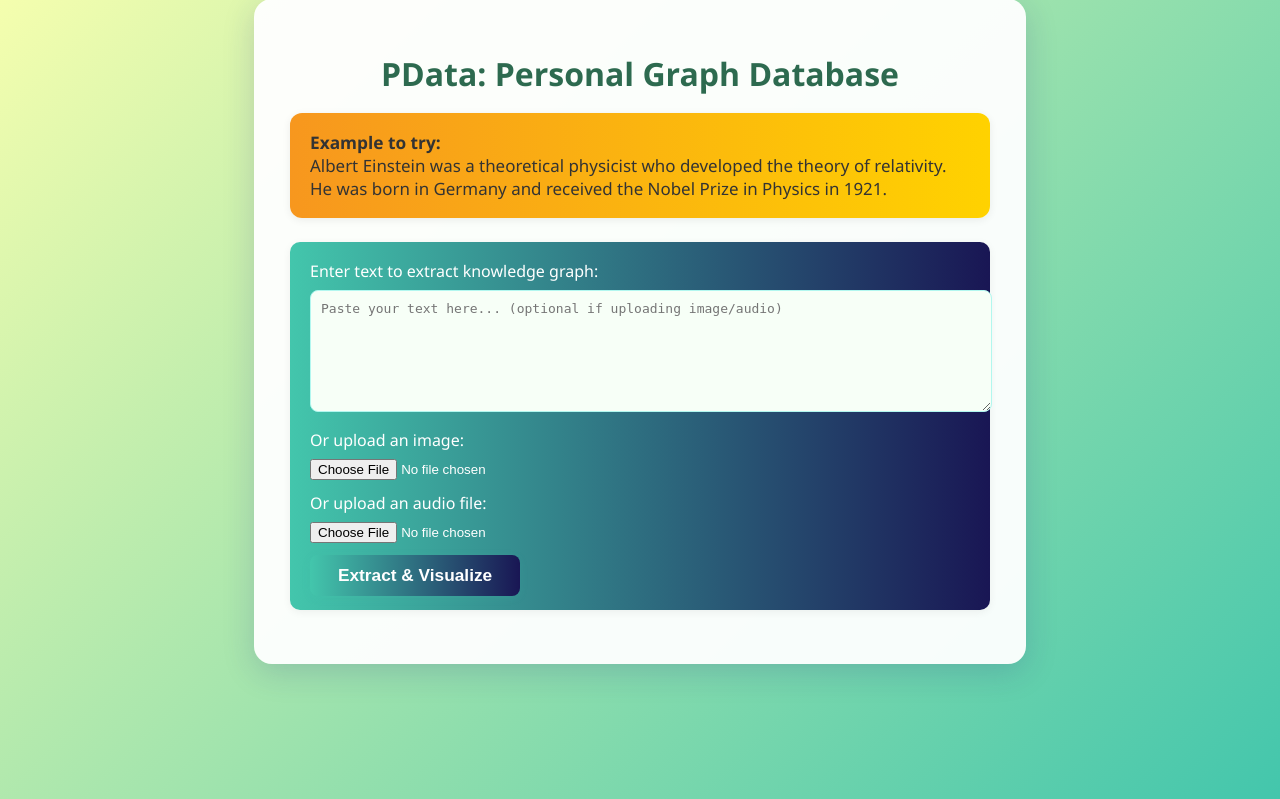
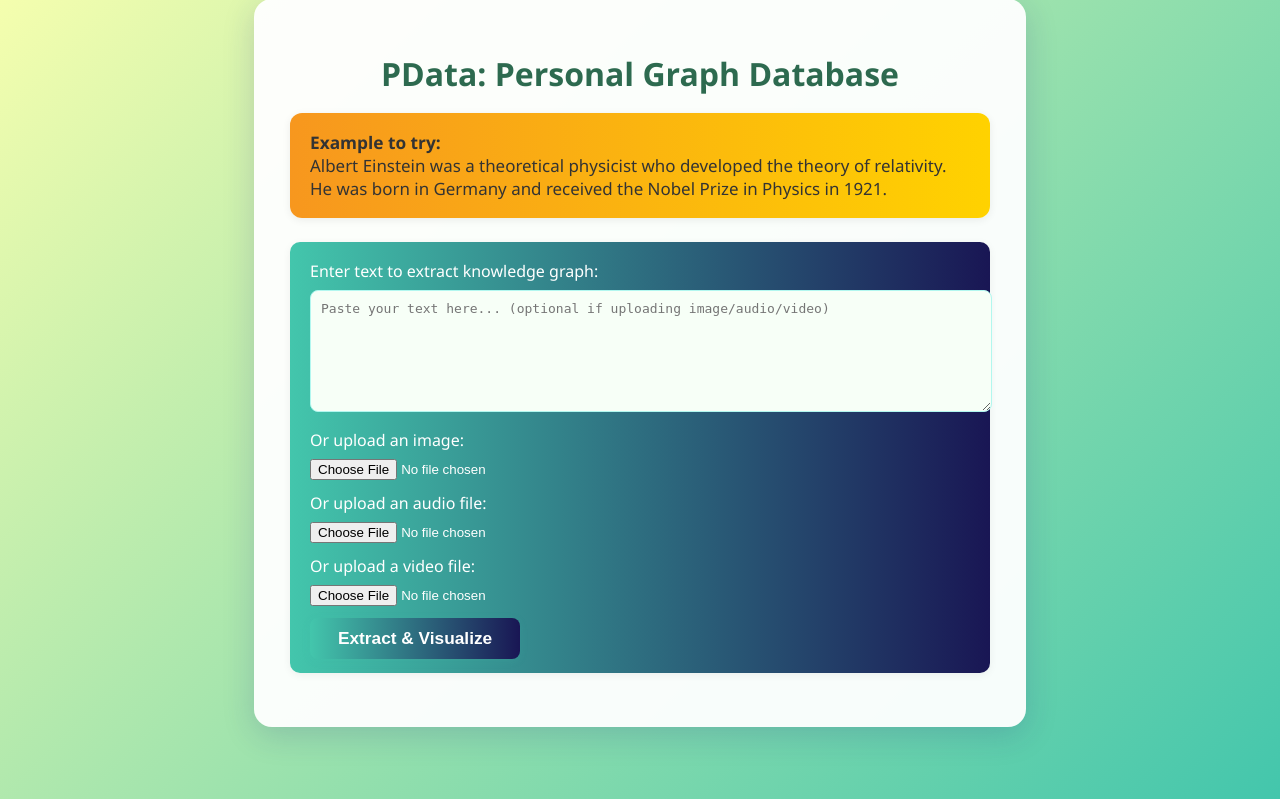
Before and after one commit to Neal-wu/PData, a FastAPI app: page / in a window 1280 px wide. Shown: the part 41-840 px from the top of the page. Run offline with FastAPI, Linux system fonts and the light colour scheme.

Commit message:
Add video input support with frame extraction and processing

```diff
--- a/main.py
+++ b/main.py
@@ -10,6 +10,7 @@ import os
 import gc
 import re
 from dotenv import load_dotenv
+import cv2
 
 # Load environment variables from .env file
 load_dotenv()
@@ -30,7 +31,6 @@ MODEL_NAME = "google/gemma-3n-E2B-it"
 HF_TOKEN = os.getenv("HF_TOKEN")  # Set this environment variable with your HF token
 
 device = torch.device("cuda:0" if torch.cuda.is_available() else "cpu")
-
 # --- Model Loading ---
 # Note: This will download the model on first run, which may take some time.
 # Ensure you have enough disk space.
@@ -129,7 +129,8 @@ async def process_multimodal(
     request: Request,
     text: str = Form(None),
     image: UploadFile = File(None),
-    audio: UploadFile = File(None)
+    audio: UploadFile = File(None),
+    video: UploadFile = File(None)
 ):
     """
     Processes text, image, and/or audio input using Gemma 3n model.
@@ -138,10 +139,11 @@ async def process_multimodal(
     has_text = bool(text and text.strip())
     has_image = bool(image and image.filename and image.filename.strip())
     has_audio = bool(audio and audio.filename and audio.filename.strip())
+    has_video = bool(video and video.filename and video.filename.strip())
 
     # Check if any input is provided
-    if not any([has_text, has_image, has_audio]):
-        return HTMLResponse(content="<p style='color: red;'>Please provide text, image, or audio input.</p>", status_code=400)
+    if not any([has_text, has_image, has_audio, has_video]):
+        return HTMLResponse(content="<p style='color: red;'>Please provide text, image, audio, or video input.</p>", status_code=400)
 
     # Validate file types
     if has_image and not image.content_type.startswith('image/'):
@@ -150,9 +152,12 @@ async def process_multimodal(
     if has_audio and not audio.content_type.startswith('audio/'):
         return HTMLResponse(content="<p style='color: red;'>Error: Uploaded file is not a valid audio file.</p>", status_code=400)
 
+    if has_video and not video.content_type.startswith('video/'):
+        return HTMLResponse(content="<p style='color: red;'>Error: Uploaded file is not a valid video file.</p>", status_code=400)
+
     try:
         # Process files and extract triples
-        triples = await process_inputs(text, image, audio, has_text, has_image, has_audio)
+        triples = await process_inputs(text, image, audio, video, has_text, has_image, has_audio, has_video)
 
         # Add triples to the graph
         for subj, pred, obj in triples:
@@ -168,8 +173,8 @@ async def process_multimodal(
         return HTMLResponse(content=f"<p style='color: red;'>Error getting triples and graph: {str(e)}</p>", status_code=400)
 
 
-async def process_inputs(text: str, image: UploadFile, audio: UploadFile,
-                        has_text: bool, has_image: bool, has_audio: bool) -> list[tuple[str, str, str]]:
+async def process_inputs(text: str, image: UploadFile, audio: UploadFile, video: UploadFile,
+                        has_text: bool, has_image: bool, has_audio: bool, has_video: bool) -> list[tuple[str, str, str]]:
     """
     Unified function to process all input combinations and extract triples.
     """
@@ -179,6 +184,7 @@ async def process_inputs(text: str, image: UploadFile, audio: UploadFile,
     # Prepare inputs for the unified function
     image_path = None
     audio_path = None
+    video_path = None
 
     if has_image:
         print("has image")
@@ -203,17 +209,34 @@ async def process_inputs(text: str, image: UploadFile, audio: UploadFile,
             print(f"DEBUG: Temporary file exists: {os.path.exists(audio_path)}")
             print(f"DEBUG: Temporary file size: {os.path.getsize(audio_path)} bytes")
 
+    if has_video:
+        # Save video to temporary file
+        print("has video")
+        video_bytes = await video.read()
+        print(f"DEBUG: Video file size: {len(video_bytes)} bytes")
+        print(f"DEBUG: Video file name: {video.filename}")
+        print(f"DEBUG: Video content type: {video.content_type}")
+
+        with tempfile.NamedTemporaryFile(suffix=".mp4", delete=False) as temp_file:
+            temp_file.write(video_bytes)
+            video_path = temp_file.name
+            print(f"DEBUG: Video saved to temporary file: {video_path}")
+            print(f"DEBUG: Temporary file exists: {os.path.exists(video_path)}")
+            print(f"DEBUG: Temporary file size: {os.path.getsize(video_path)} bytes")
+
     try:
         print(f"DEBUG: Calling extract_triples_unified with:")
         print(f"DEBUG: - text: {text if has_text else None}")
         print(f"DEBUG: - image_path: {image_path}")
         print(f"DEBUG: - audio_path: {audio_path}")
+        print(f"DEBUG: - video_path: {video_path}")
 
         # Use the unified extraction function
         result = extract_triples_unified(
             text=text if has_text else None,
             image_path=image_path,
-            audio_path=audio_path
+            audio_path=audio_path,
+            video_path=video_path
         )
         print(f"DEBUG: extract_triples_unified returned: {result}")
         return result
@@ -226,10 +249,13 @@ async def process_inputs(text: str, image: UploadFile, audio: UploadFile,
             if audio_path and os.path.exists(audio_path):
                 os.unlink(audio_path)
                 print(f"DEBUG: Cleaned up audio file: {audio_path}")
+            if video_path and os.path.exists(video_path):
+                os.unlink(video_path)
+                print(f"DEBUG: Cleaned up video file: {video_path}")
         except Exception as e:
             print(f"DEBUG: Error during cleanup: {e}")
 
-def extract_triples_unified(text: str = None, image_path: str = None, audio_path: str = None) -> list[tuple[str, str, str]]:
+def extract_triples_unified(text: str = None, image_path: str = None, audio_path: str = None, video_path: str = None) -> list[tuple[str, str, str]]:
     """
     Unified function to extract knowledge triples from any combination of text, image, and audio.
     Uses Gemma 3n model for all processing.
@@ -266,15 +292,95 @@ def extract_triples_unified(text: str = None, image_path: str = None, audio_path
 
         if image_path:
             # Process image using Gemma 3n
-            messages = [{
+            image = resize_image(image_path)
+            messages = [
+              {
+                "role": "system",
+                "content": [{"type": "text", "text": "You are a helpful assistant. Reply only with the answer to the question asked, and avoid using additional text in your response like 'here's the answer'."}]
+            },
+            {
                 "role": "user",
                 "content": [
-                    {"type": "image", "image": image_path},
+                    {"type": "image", "image": image},
                     {"type": "text", "text": "Descripe the image using Subject-verb-object sentences, avioding duplicate descriptions. Because we need to get knowledge triples (subject, predicate, object) from the description."}
                 ]
             }]
             image_text = generate(messages)
             prompt_parts.append(f"Image description: {image_text}")
+
+        if video_path:
+            print(f"DEBUG: Processing video file: {video_path}")
+
+            # Create frames directory if it doesn't exist
+            frames_dir = "frames"
+            if not os.path.exists(frames_dir):
+                os.makedirs(frames_dir)
+                print(f"DEBUG: Created frames directory: {frames_dir}")
+
+            # Extract frames from video
+            video_frames = extract_frames(video_path, num_frames=10)
+
+            if video_frames:
+                # Process video using Gemma 3n with frames
+                messages = [
+                    {
+                        "role": "system",
+                        "content": [{"type": "text", "text": "You are a helpful assistant. Reply only with the answer to the question asked, and avoid using additional text in your response like 'here's the answer'."}]
+                    },
+                    {
+                        "role": "user",
+                        "content": [
+                            {"type": "text", "text": "Describe the video using Subject-verb-object sentences, avoiding duplicate descriptions. Because we need to get knowledge triples (subject, predicate, object) from the description."}
+                        ]
+                    }
+                ]
+
+                # Add frames to the messages structure
+                for frame_data in video_frames:
+                    print(f"DEBUG: Processing frame: {frame_data}")
+                    img, timestamp = frame_data
+                    frame_path = f"{frames_dir}/frame_{timestamp}.png"
+                    img.save(frame_path)
+                    print(f"DEBUG: Saved frame to: {frame_path}")
+                    messages[1]["content"].append({"type": "image", "image": frame_path})
+
+                try:
+                    print(f"DEBUG: Video messages with frames: {messages}")
+                    video_text = generate(messages)
+                    print(f"Video processing result: {video_text}")
+                    prompt_parts.append(f"Video description: {video_text}")
+                except Exception as e:
+                    print(f"DEBUG: Video processing failed: {e}")
+
+                # Clean up frame files
+                for frame_data in video_frames:
+                    img, timestamp = frame_data
+                    frame_path = f"{frames_dir}/frame_{timestamp}.png"
+                    if os.path.exists(frame_path):
+                        os.unlink(frame_path)
+                        print(f"DEBUG: Cleaned up frame: {frame_path}")
+            else:
+                print(f"DEBUG: No frames extracted from video")
+                # Fallback: try direct video processing
+                try:
+                    messages = [
+                        {
+                            "role": "system",
+                            "content": [{"type": "text", "text": "You are a helpful assistant. Reply only with the answer to the question asked, and avoid using additional text in your response like 'here's the answer'."}]
+                        },
+                        {
+                            "role": "user",
+                            "content": [
+                                {"type": "video", "video": video_path},
+                                {"type": "text", "text": "Describe the video using Subject-verb-object sentences, avoiding duplicate descriptions. Because we need to get knowledge triples (subject, predicate, object) from the description."}
+                            ]
+                        }
+                    ]
+                    video_text = generate(messages)
+                    print(f"Video processing result (direct): {video_text}")
+                    prompt_parts.append(f"Video description: {video_text}")
+                except Exception as e:
+                    print(f"DEBUG: Direct video processing failed: {e}")
 
         # Create the combined prompt
         if len(prompt_parts) == 0:
@@ -312,27 +418,50 @@ def extract_triples_unified(text: str = None, image_path: str = None, audio_path
     except Exception as e:
         print(f"DEBUG: Unified extraction failed: {e}")
         return []
-# def convert_audio_to_text(audio_bytes: bytes) -> str:
-    # """
-    # Converts audio bytes to text using speech recognition.
-    # """
-    # try:
-        # import speech_recognition as sr
-        # import tempfile
-        #
-        # with tempfile.NamedTemporaryFile(suffix=".wav", delete=False) as temp_file:
-            # temp_file.write(audio_bytes)
-            # temp_file_path = temp_file.name
-        #
-        # recognizer = sr.Recognizer()
-        # with sr.AudioFile(temp_file_path) as source:
-            # audio_data = recognizer.record(source)
-            # audio_text = recognizer.recognize_google(audio_data)
-        #
-        # import os
-        # os.unlink(temp_file_path)
-        # return audio_text
 
-    # except Exception as e:
-        # print(f"Audio conversion failed: {e}")
-        # return "Audio could not be transcribed"
+def extract_frames(video_path, num_frames):
+    """
+    The function is adapted from:
+    https://github.com/merveenoyan/smol-vision/blob/main/Gemma_3_for_Video_Understanding.ipynb
+    """
+    cap = cv2.VideoCapture(video_path)
+
+    if not cap.isOpened():
+        print("Error: Could not open video file.")
+        return []
+
+    total_frames = int(cap.get(cv2.CAP_PROP_FRAME_COUNT))
+    fps = cap.get(cv2.CAP_PROP_FPS)
+
+    # Calculate the step size to evenly distribute frames across the video.
+    step = total_frames // num_frames
+    frames = []
+
+    for i in range(num_frames):
+        frame_idx = i * step
+        cap.set(cv2.CAP_PROP_POS_FRAMES, frame_idx)
+        ret, frame = cap.read()
+        if not ret:
+            break
+        img = Image.fromarray(cv2.cvtColor(frame, cv2.COLOR_BGR2RGB))
+        timestamp = round(frame_idx / fps, 2)
+        frames.append((img, timestamp))
+    print(f"DEBUG: Extracted {len(frames)} frames from video")
+    cap.release()
+    return frames
+
+def resize_image(image_path):
+    img = Image.open(image_path)
+
+    target_width, target_height = 640, 640
+    # Calculate the target size (maximum width and height).
+    if target_width and target_height:
+        max_size = (target_width, target_height)
+    elif target_width:
+        max_size = (target_width, img.height)
+    elif target_height:
+        max_size = (img.width, target_height)
+
+    img.thumbnail(max_size)
+
+    return img
--- a/requirements.txt
+++ b/requirements.txt
@@ -10,3 +10,4 @@ bitsandbytes
 pillow
 SpeechRecognition
 pyaudio
+opencv-python
--- a/templates/index.html
+++ b/templates/index.html
@@ -90,11 +90,13 @@
         </div>
         <form id="text-form" method="post" action="/process" enctype="multipart/form-data">
             <label for="text">Enter text to extract knowledge graph:</label><br>
-            <textarea id="text" name="text" placeholder="Paste your text here... (optional if uploading image/audio)"></textarea><br>
+            <textarea id="text" name="text" placeholder="Paste your text here... (optional if uploading image/audio/video)"></textarea><br>
             <label for="image">Or upload an image:</label><br>
             <input type="file" id="image" name="image" accept="image/*" style="margin: 8px 0 12px 0; color: #fff;"><br>
             <label for="audio">Or upload an audio file:</label><br>
             <input type="file" id="audio" name="audio" accept="audio/*" style="margin: 8px 0 12px 0; color: #fff;"><br>
+            <label for="video">Or upload a video file:</label><br>
+            <input type="file" id="video" name="video" accept="video/*" style="margin: 8px 0 12px 0; color: #fff;"><br>
             <button type="submit">Extract & Visualize</button>
         </form>
         <div id="graph-container">
```
